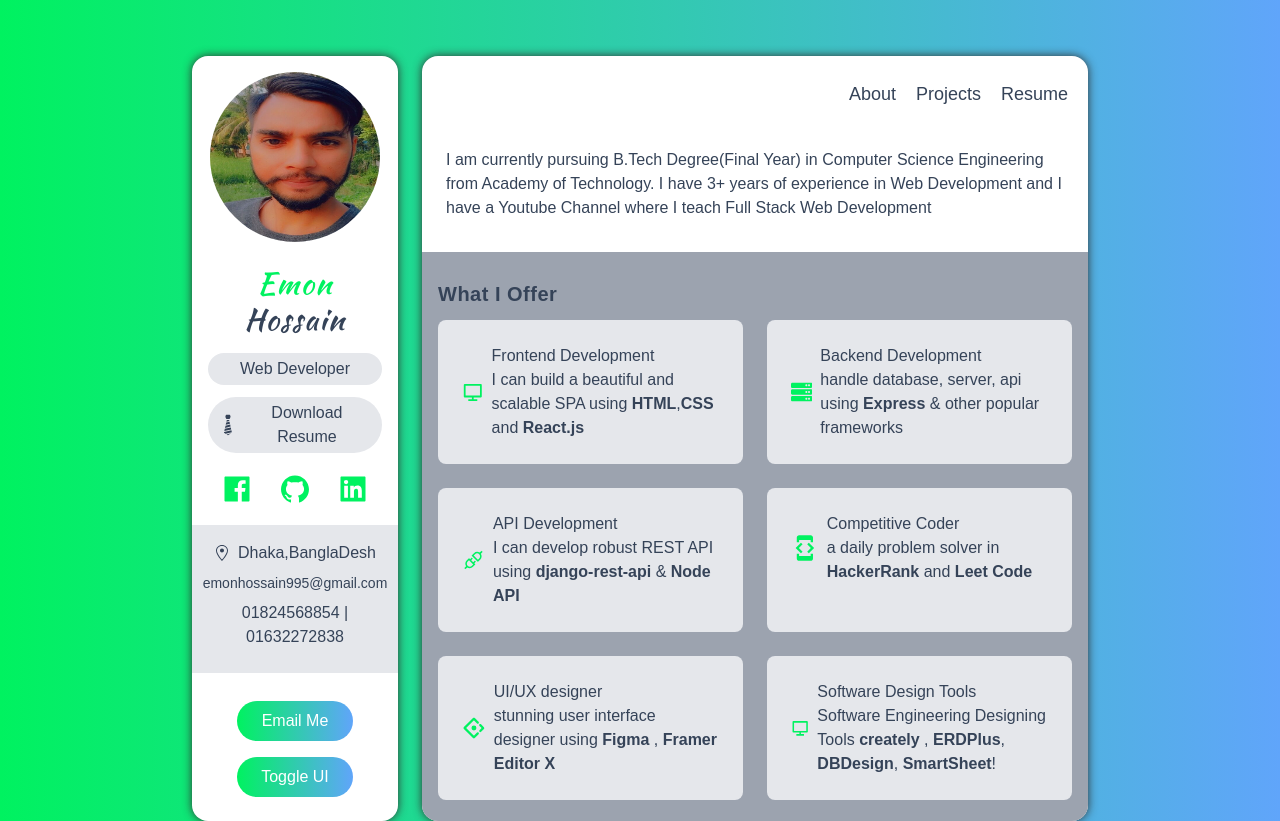
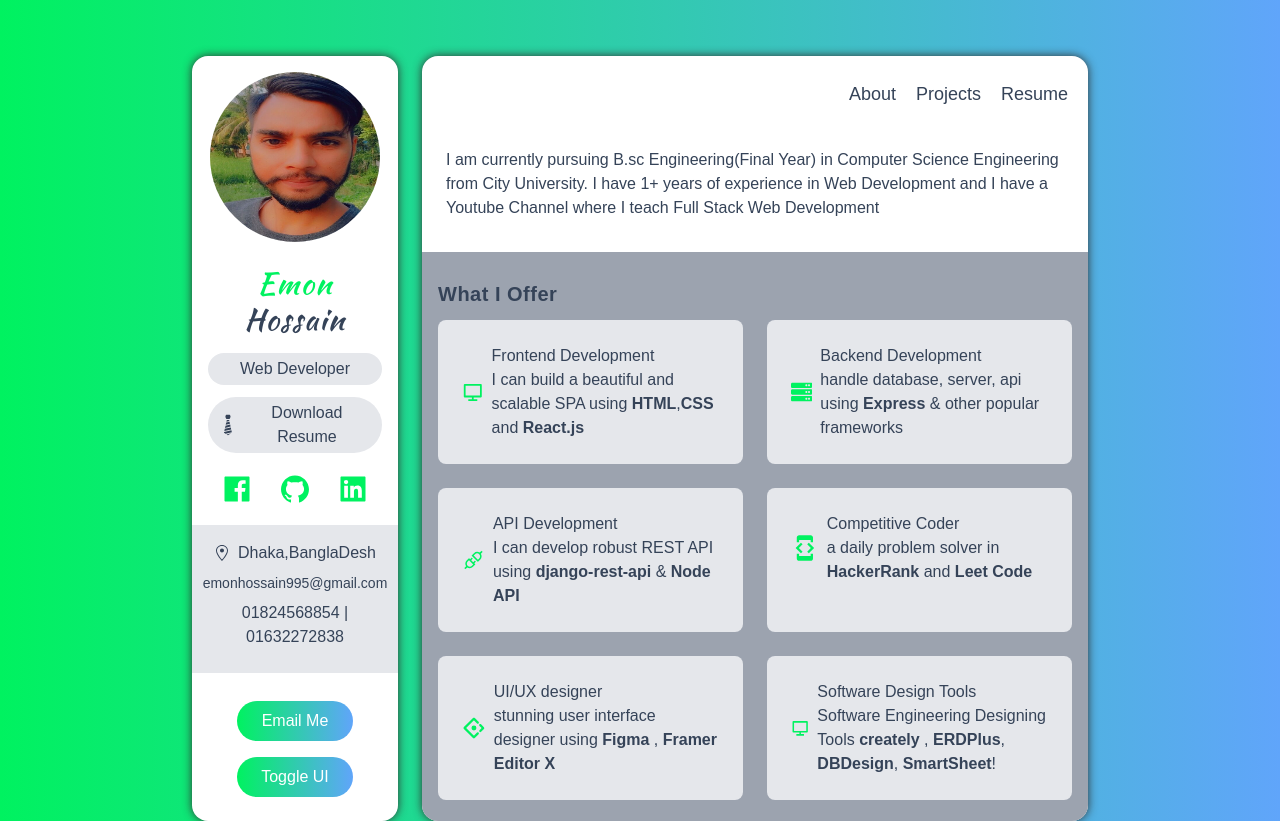
Before and after one commit to emon1995/portfolio-nextjs, a Next.js app: page / in a window 1280 px wide. Built offline with nearby package versions, Linux system fonts and the light colour scheme.

Commit message:
CV added

```diff
--- a/components/Sidebar.tsx
+++ b/components/Sidebar.tsx
@@ -30,8 +30,8 @@ const Sidebar = () => {
         Web Developer
       </p>
       <a
-        href='/images/blink.jpg'
-        download='blink.jpg'
+        href='/images/Emon cv.pdf'
+        download='cv of Emon.pdf'
         className='flex items-center justify-center px-2 py-1 my-3 bg-gray-200 rounded-full dark:bg-dark-200'>
         {' '}
         <GiTie className='w-6 h-6' /> Download Resume
--- a/pages/index.tsx
+++ b/pages/index.tsx
@@ -17,8 +17,8 @@ const Index = () => {
         <title>Web Developer | About | Emon</title>
       </Head>
       <h6 className='my-3 font-medium'>
-        I am currently pursuing B.Tech Degree(Final Year) in Computer Science
-        Engineering from Academy of Technology. I have 3+ years of experience in
+        I am currently pursuing B.sc Engineering(Final Year) in Computer Science
+        Engineering from City University. I have 1+ years of experience in
         Web Development and I have a Youtube Channel where I teach Full Stack
         Web Development
       </h6>
```
Also changed, not shown: 1 other file (tests, documents, lock files or other folders).
